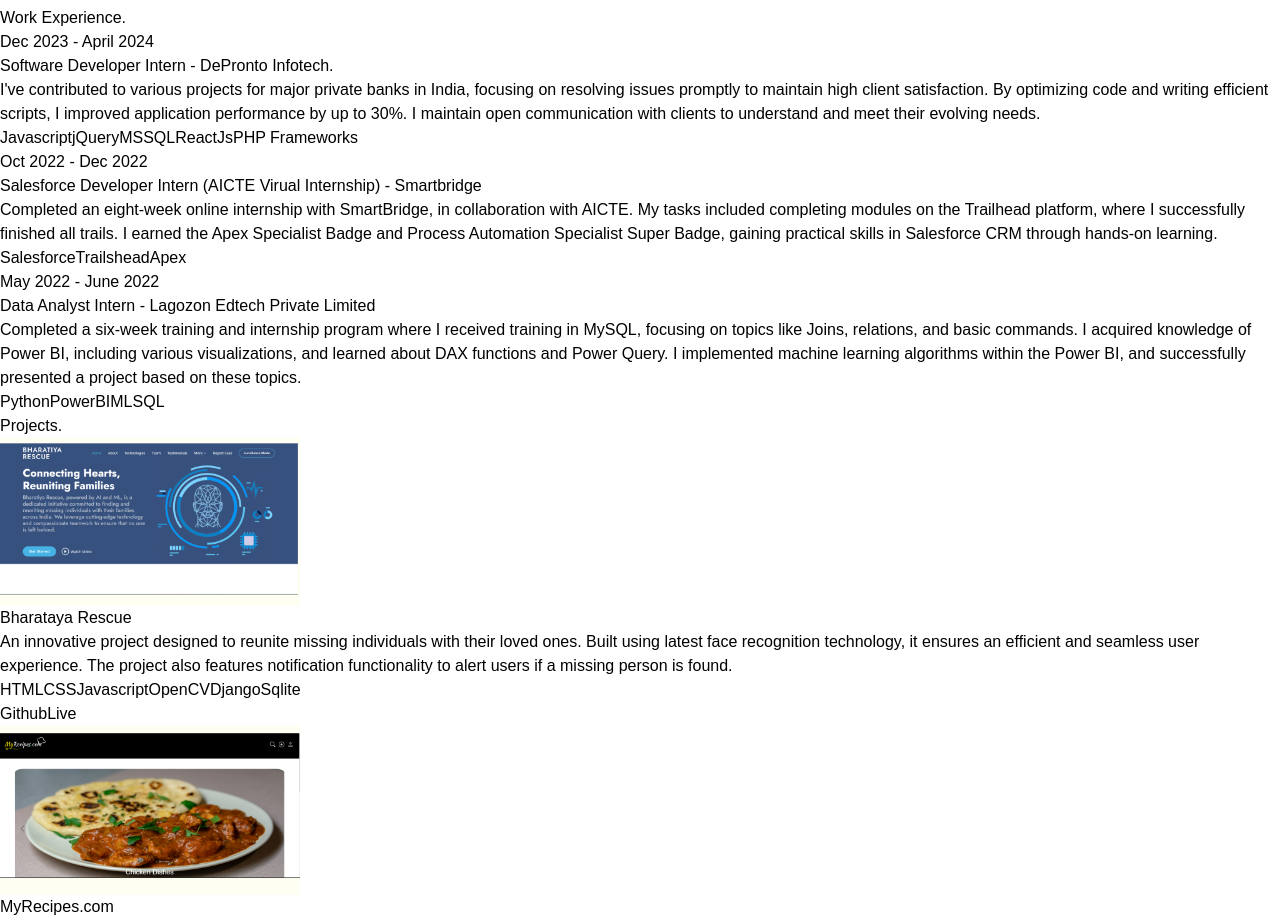
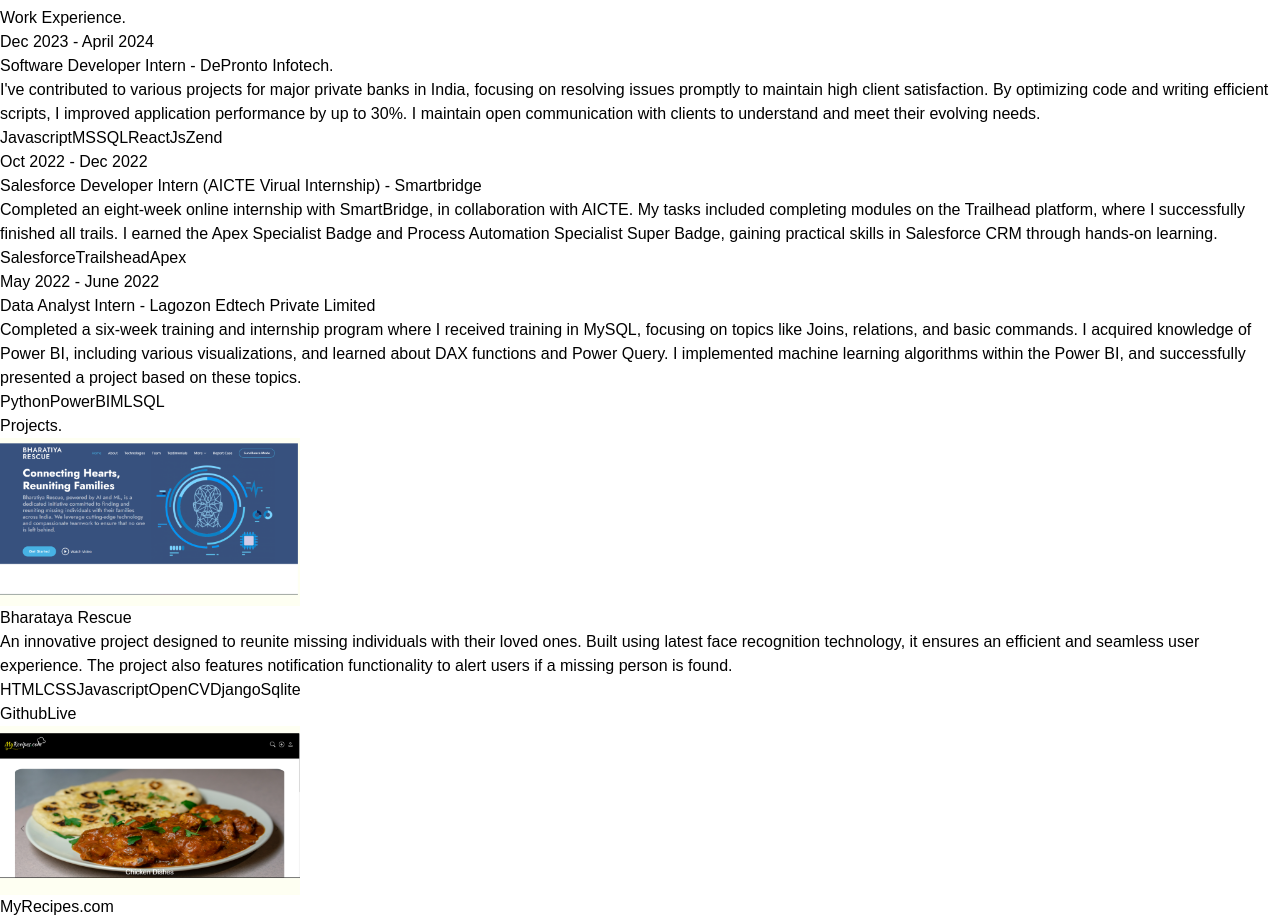
Before and after one commit to Uttakarsh-01/Portfolio_updated, a React (Vite) app: page / in a window 1280 px wide. Shown: the part 3360-4282 px from the top of the page. Built offline with nearby package versions, Linux system fonts and the light colour scheme; a web font is replaced by a local one.

Commit message:
Fixed Errors

```diff
--- a/src/constants/index.js
+++ b/src/constants/index.js
@@ -17,7 +17,7 @@
     role: "Software Developer Intern",
     company: "DePronto Infotech.",
     description: `I've contributed to various projects for major private banks in India, focusing on resolving issues promptly to maintain high client satisfaction. By optimizing code and writing efficient scripts, I improved application performance by up to 30%. I maintain open communication with clients to understand and meet their evolving needs.`,
-    technologies: ["Javascript", "jQuery", "MSSQL","ReactJs", "PHP Frameworks"],
+    technologies: ["Javascript","MSSQL","ReactJs", "Zend"],
   },
   {
     year: "Oct 2022 - Dec 2022",
```
